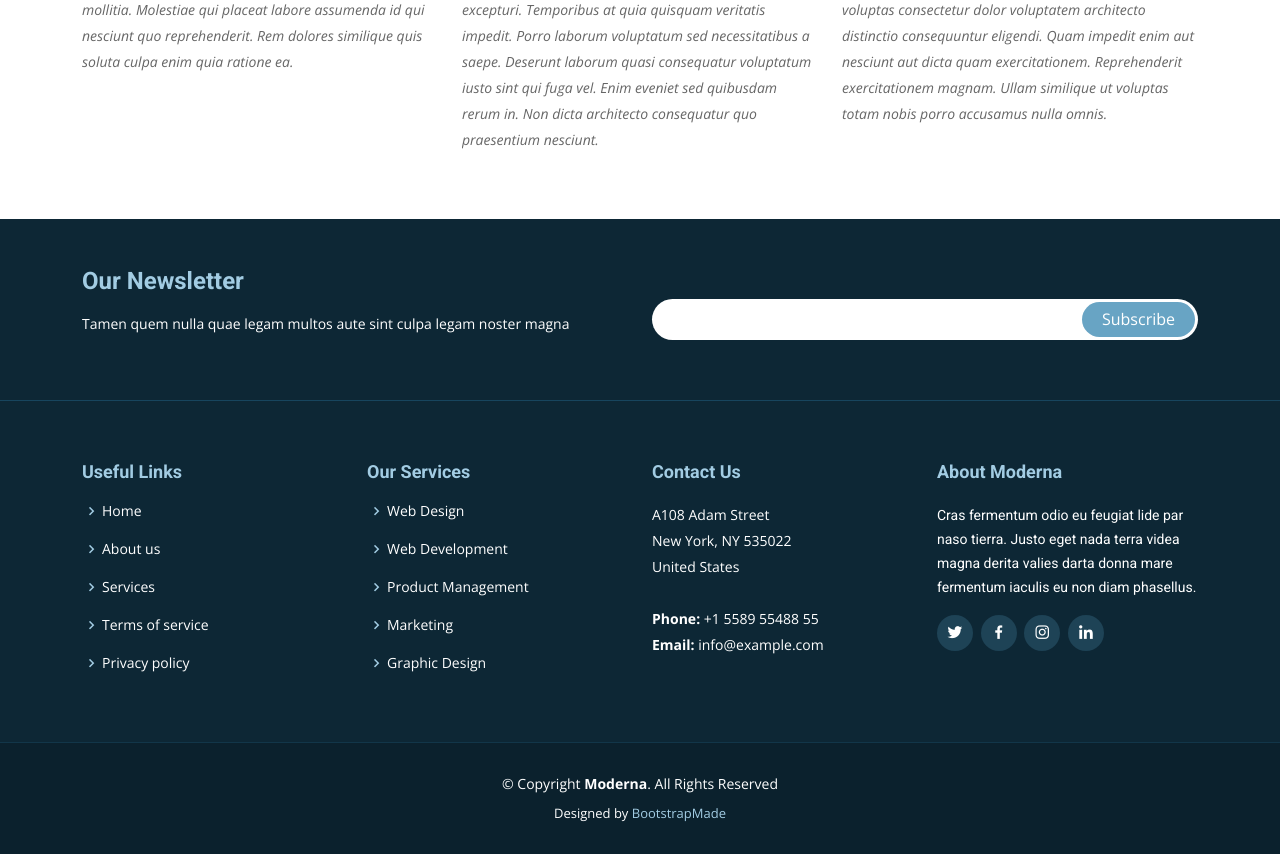
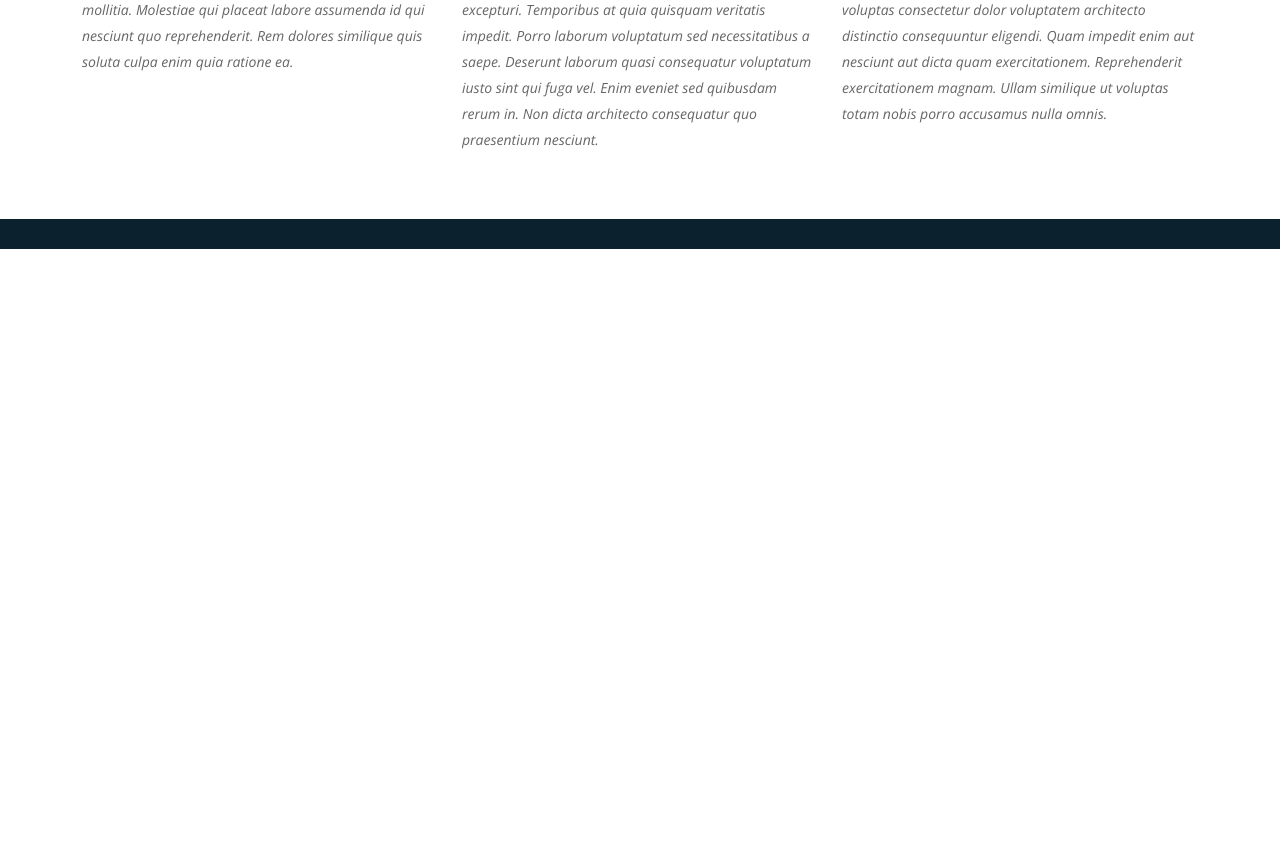
Before and after one commit to 17Saberz/website_project, a Flask app: page /team in a window 1280 px wide. Shown: the part 1297-2151 px from the top of the page. After the commit the page ends 1546 px from the top, so only its background shows below. Run offline with Flask 3, Linux system fonts and the light colour scheme; some libraries are stand-ins or nearby versions.

Commit message:
Adjust Team page

```diff
--- a/Web_project/templates/team.html
+++ b/Web_project/templates/team.html
@@ -224,101 +224,19 @@
 
   <!-- ======= Footer ======= -->
   <footer id="footer" data-aos="fade-up" data-aos-easing="ease-in-out" data-aos-duration="500">
-
-    <div class="footer-newsletter">
-      <div class="container">
-        <div class="row">
-          <div class="col-lg-6">
-            <h4>Our Newsletter</h4>
-            <p>Tamen quem nulla quae legam multos aute sint culpa legam noster magna</p>
-          </div>
-          <div class="col-lg-6">
-            <form action="" method="post">
-              <input type="email" name="email"><input type="submit" value="Subscribe">
-            </form>
-          </div>
-        </div>
-      </div>
-    </div>
-
-    <div class="footer-top">
-      <div class="container">
-        <div class="row">
-
-          <div class="col-lg-3 col-md-6 footer-links">
-            <h4>Useful Links</h4>
-            <ul>
-              <li><i class="bx bx-chevron-right"></i> <a href="#">Home</a></li>
-              <li><i class="bx bx-chevron-right"></i> <a href="#">About us</a></li>
-              <li><i class="bx bx-chevron-right"></i> <a href="#">Services</a></li>
-              <li><i class="bx bx-chevron-right"></i> <a href="#">Terms of service</a></li>
-              <li><i class="bx bx-chevron-right"></i> <a href="#">Privacy policy</a></li>
-            </ul>
-          </div>
-
-          <div class="col-lg-3 col-md-6 footer-links">
-            <h4>Our Services</h4>
-            <ul>
-              <li><i class="bx bx-chevron-right"></i> <a href="#">Web Design</a></li>
-              <li><i class="bx bx-chevron-right"></i> <a href="#">Web Development</a></li>
-              <li><i class="bx bx-chevron-right"></i> <a href="#">Product Management</a></li>
-              <li><i class="bx bx-chevron-right"></i> <a href="#">Marketing</a></li>
-              <li><i class="bx bx-chevron-right"></i> <a href="#">Graphic Design</a></li>
-            </ul>
-          </div>
-
-          <div class="col-lg-3 col-md-6 footer-contact">
-            <h4>Contact Us</h4>
-            <p>
-              A108 Adam Street <br>
-              New York, NY 535022<br>
-              United States <br><br>
-              <strong>Phone:</strong> +1 5589 55488 55<br>
-              <strong>Email:</strong> info@example.com<br>
-            </p>
-
-          </div>
-
-          <div class="col-lg-3 col-md-6 footer-info">
-            <h3>About Moderna</h3>
-            <p>Cras fermentum odio eu feugiat lide par naso tierra. Justo eget nada terra videa magna derita valies darta donna mare fermentum iaculis eu non diam phasellus.</p>
-            <div class="social-links mt-3">
-              <a href="#" class="twitter"><i class="bx bxl-twitter"></i></a>
-              <a href="#" class="facebook"><i class="bx bxl-facebook"></i></a>
-              <a href="#" class="instagram"><i class="bx bxl-instagram"></i></a>
-              <a href="#" class="linkedin"><i class="bx bxl-linkedin"></i></a>
-            </div>
-          </div>
-
-        </div>
-      </div>
-    </div>
-
-    <div class="container">
-      <div class="copyright">
-        &copy; Copyright <strong><span>Moderna</span></strong>. All Rights Reserved
-      </div>
-      <div class="credits">
-        <!-- All the links in the footer should remain intact. -->
-        <!-- You can delete the links only if you purchased the pro version. -->
-        <!-- Licensing information: https://bootstrapmade.com/license/ -->
-        <!-- Purchase the pro version with working PHP/AJAX contact form: https://bootstrapmade.com/free-bootstrap-template-corporate-moderna/ -->
-        Designed by <a href="https://bootstrapmade.com/">BootstrapMade</a>
-      </div>
-    </div>
   </footer><!-- End Footer -->
 
   <a href="#" class="back-to-top d-flex align-items-center justify-content-center"><i class="bi bi-arrow-up-short"></i></a>
 
   <!-- Vendor JS Files -->
-  <script src="assets/vendor/purecounter/purecounter_vanilla.js"></script>
-  <script src="assets/vendor/aos/aos.js"></script>
-  <script src="assets/vendor/bootstrap/js/bootstrap.bundle.min.js"></script>
-  <script src="assets/vendor/glightbox/js/glightbox.min.js"></script>
-  <script src="assets/vendor/isotope-layout/isotope.pkgd.min.js"></script>
-  <script src="assets/vendor/swiper/swiper-bundle.min.js"></script>
-  <script src="assets/vendor/waypoints/noframework.waypoints.js"></script>
-  <script src="assets/vendor/php-email-form/validate.js"></script>
+  <script src="{{ url_for('static', filename='vendor/purecounter/purecounter_vanilla.js') }}"></script>
+  <script src="{{ url_for('static', filename='vendor/aos/aos.js') }}"></script>
+  <script src="{{ url_for('static', filename='vendor/bootstrap/js/bootstrap.bundle.min.js') }}"></script>
+  <script src="{{ url_for('static', filename='vendor/glightbox/js/glightbox.min.js') }}"></script>
+  <script src="{{ url_for('static', filename='vendor/isotope-layout/isotope.pkgd.min.js') }}"></script>
+  <script src="{{ url_for('static', filename='vendor/swiper/swiper-bundle.min.js') }}"></script>
+  <script src="{{ url_for('static', filename='vendor/waypoints/noframework.waypoints.js') }}"></script>
+  <script src="{{ url_for('static', filename='vendor/php-email-form/validate.js') }}"></script>
 
   <!-- Template Main JS File -->
   <script src="assets/js/main.js"></script>
```
